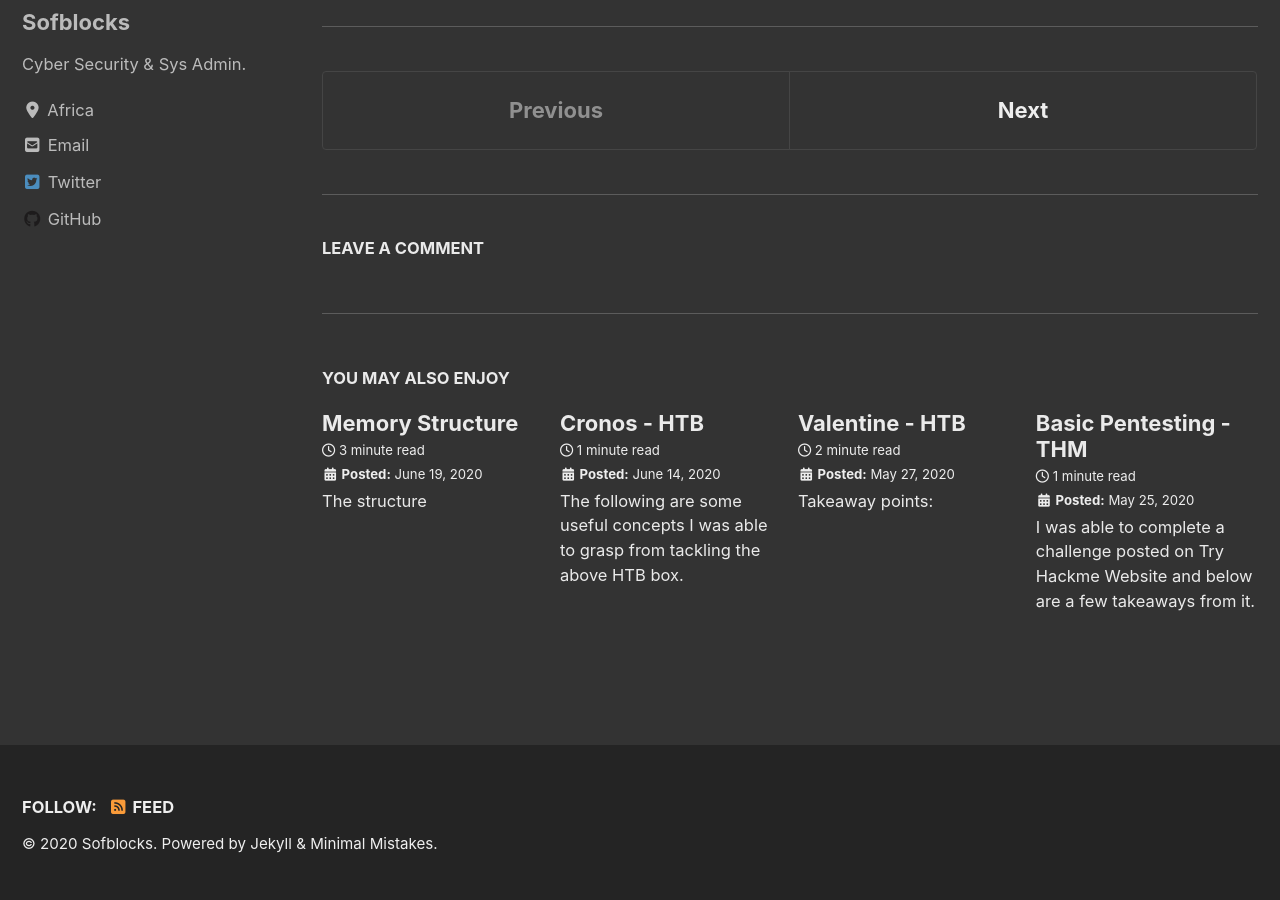
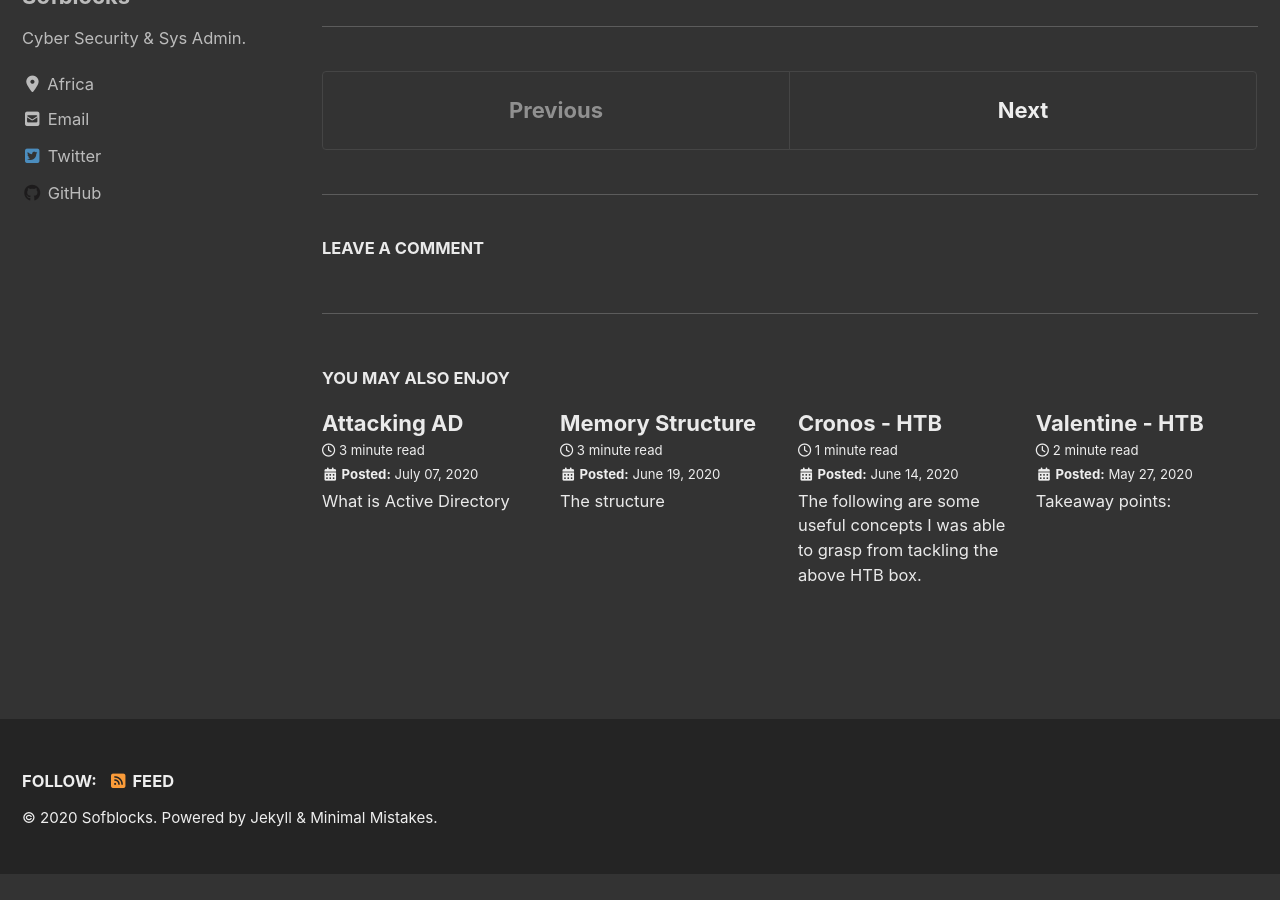
Before and after one commit to sofblocks/sofblocks.github.io, a Jekyll site: the page built from _posts/blog/2020-05-07-cryptography.md, in a window 1280 px wide and 900 px high, scrolled down 5087 px. Built offline with Jekyll 4.4.1, drawn with Linux system fonts in a browser that asks for light colours; cached includes are drawn as plain includes; nearby versions of some CDN libraries; comment, search, counter and statistics services are not loaded; after the commit the page ends 5961 px from its top, so only the background shows below that; some of the changed lines change nothing that is shown.

Commit message:
Attacking AD

```diff
--- a/_posts/blog/2020-05-07-cryptography.md
+++ b/_posts/blog/2020-05-07-cryptography.md
@@ -2,6 +2,7 @@
 layout: single
 title: "Cryptography"
 excerpt: "The science of secret writing with the intention of keeping the data secret."
+permalink: /cryptography/
 toc: true
 toc_lable: "Contents"
 classes: wide
--- /dev/null
+++ b/_posts/blog/2020-07-07-attackingad.md
@@ -0,0 +1,74 @@
+---
+layout: single
+title: "Attacking AD"
+permalink: /ad-attacks/
+tags: [Active Directory, mim, LLMNR]
+toc: true
+---
+
+## What is Active Directory
+
+It's a directory service developed to manage domain networks. It stores information related to objects such as computers, printers, users etc.
+
+## Authentication Protocols
+
+Two authentication protocols used are NTLM and Kerberos.
+
+### NTLM
+
+New Technology LAN Manager (NTLM) workes on the basis of challenge and response.
+
+The user provides their username, password, and domain name at the interactive logon screen of a client.
+
+The client develops a hash of the user’s password and discards the actual password.
+
+The client sends the username in plain text to the server it wants to access.
+
+The server sends a challenge to the client. This challenge is a 16-byte random number or a variable length  (NTLMv2).
+
+The client then sends a response to the server. This response is the challenge encrypted by the hash of the user’s password.
+
+The server sends the challenge, response, and username to the domain controller (DC).
+
+The DC retrieves the hash of the user’s password from its database, and then encrypts the challenge using it.
+
+The DC compares the encrypted challenge it has computed (in the above step) to the response of the client. If these two match, the user is authenticated.
+
+### Kerberos
+
+Our blog post on [Cryptography](/cryptography) explains more in depth how kerberos works.
+
+The user attempts to join the network through the client’s interactive logon screen.
+
+The client constructs a package called an authenticator which has information about the client (username, date, and time). Except for the username, all the other information contained in the authenticator is encrypted with the user’s password.
+
+The client then sends the encrypted authenticator to the KDC (Key Distribution Center).
+
+The KDC immediately knows the identity of the client that has sent the authenticator by looking at the username. The KDC will then look into its AD database for the user’s password, which is a shared secret. It then decrypts the authenticator with the password. If the KDC is able to decrypt the authenticator, it means that the identity of the client is verified.
+
+Once the identity of the client is verified, the KDC creates a ticket granting ticket (TGT), which is encrypted by a key that only the KDC knows.
+The KDC sends the TGT to the client. The client stores the TGT in its Kerberos tray. It can use this ticket whenever it needs to access a resource on a server on the network (within a typical time limit of eight hours).
+
+When the client needs to access another server, it sends the TGT to the KDC along with a *request* to access the resource.
+
+The KDC decrypts the TGT with its key. This step verifies that the client has previously authenticated itself to the KDC.
+The KDC generates a ticket for the client to access the shared resource. This ticket is encrypted by the *server’s key*. The KDC then sends this ticket to the client.
+
+The client saves this ticket in its Kerberos tray, and sends a copy of it to the server.
+The server uses its own password to decrypt the ticket
+
+If the server successfully decrypts the ticket, it knows that the ticket is legitimate. The server will then open the ticket and decide whether the client has the necessary permission to access the resource by looking through the access control list (ACL).
+
+
+## Windows Name Resolutions:
+
+[DNS, NETBIOS, LLMNR]
+
+Most windows operating system adopts this sequency:
+Host file -> Dns Server -> LLMNR -> NBT-NS
+
+Host file -- >  a file located in an operationg system which maps hostnames to ip addresses.
+
+DNS ---> A distributed system of name resolvers.
+
+LLMR ---> Link-Local Multicast Name Resolution
```
